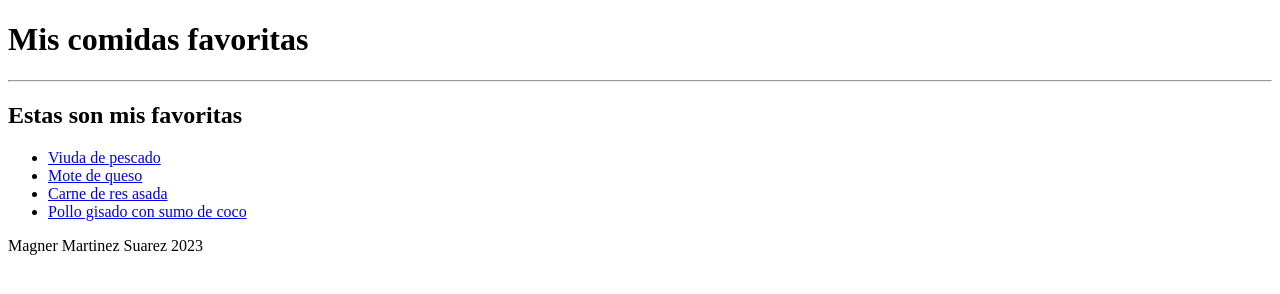
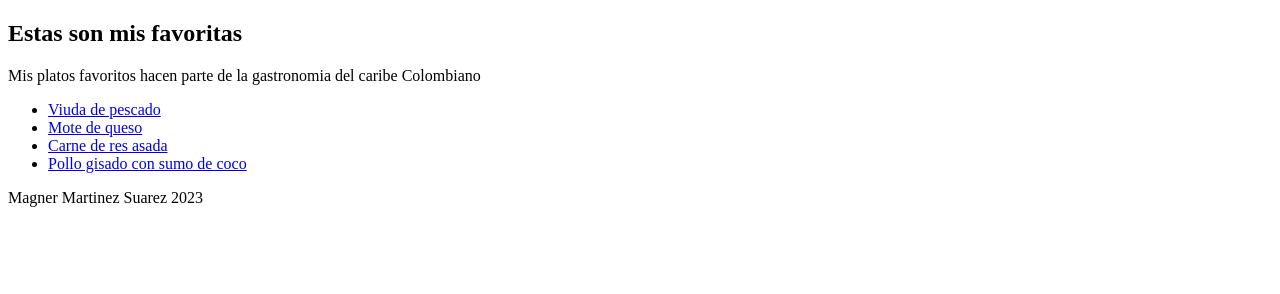
Before and after one commit to Magner-M-S/practica-html, a plain HTML site: page index.html in a window 1280 px wide. Drawn offline with Linux system fonts and the light colour scheme.

Commit message:
tercer-commit

```diff
--- a/index.html
+++ b/index.html
@@ -7,10 +7,10 @@
   </head>
 
   <body>
-    <h1>Mis comidas favoritas</h1>
-
-    <hr />
     <h2>Estas son mis favoritas</h2>
+    <p>
+      Mis platos favoritos hacen parte de la gastronomia del caribe Colombiano
+    </p>
     <ul>
       <li><a href="#">Viuda de pescado</a></li>
       <li><a href="#">Mote de queso</a></li>
```
